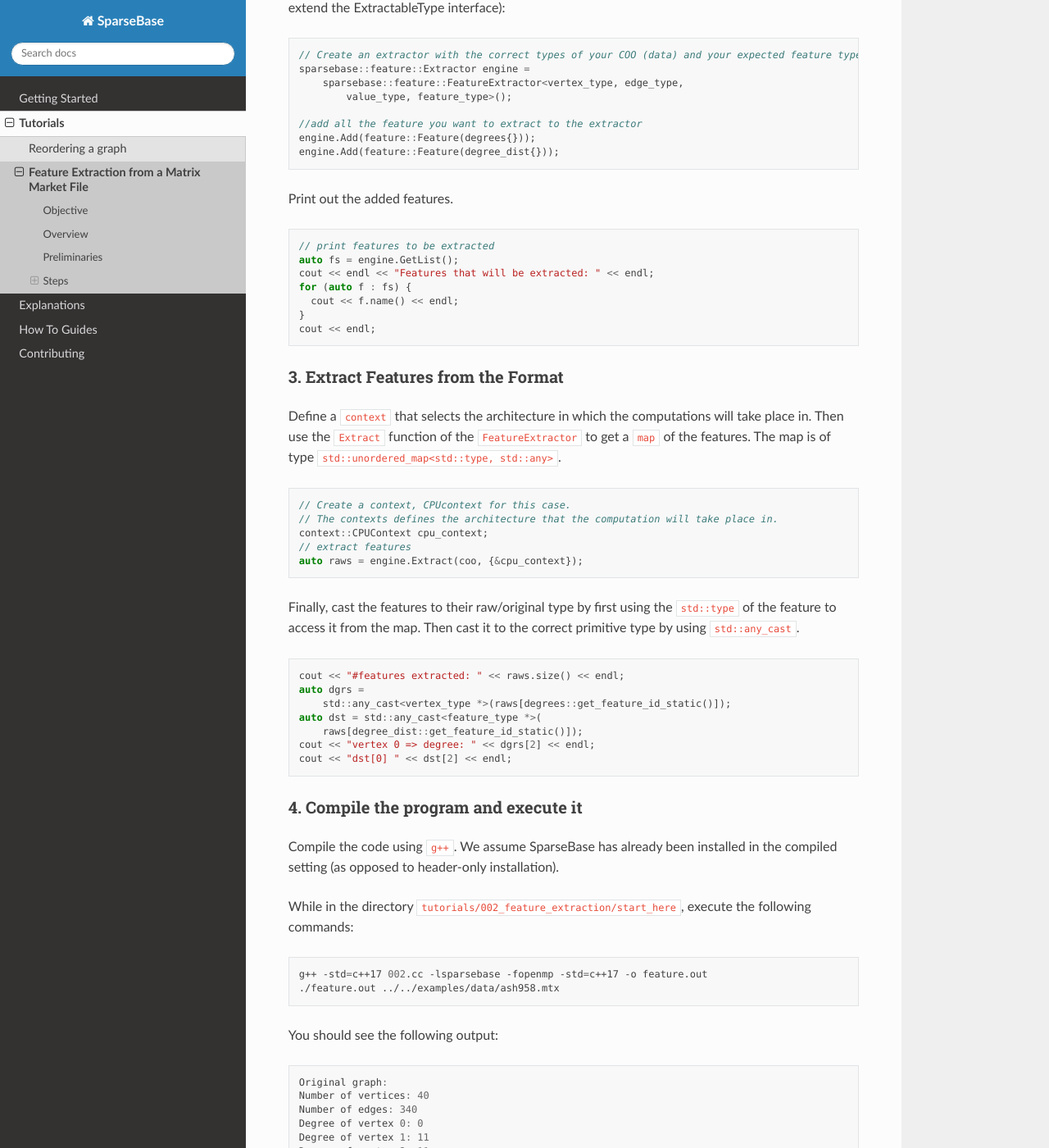
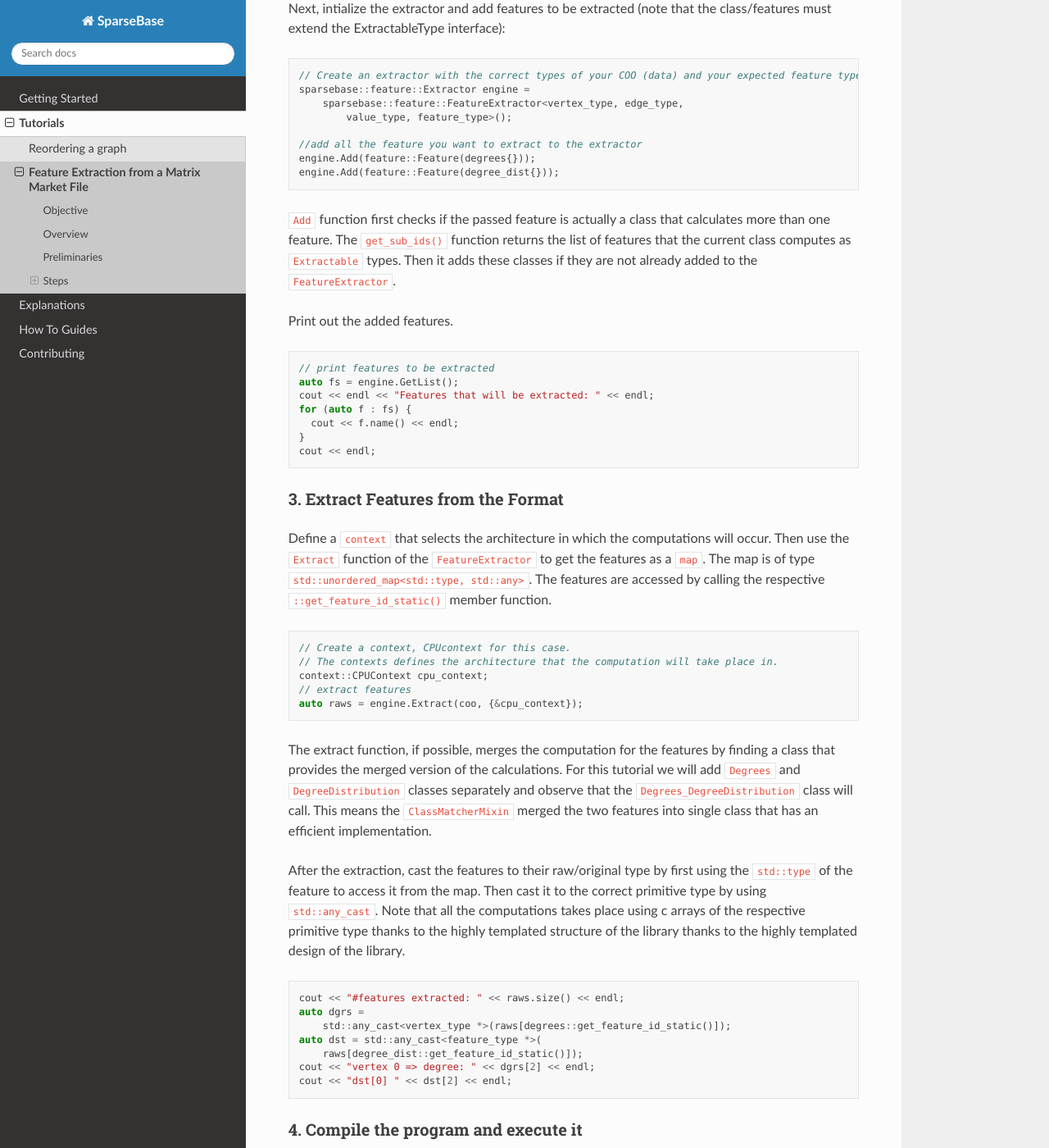
Before and after one commit to sparcityeu/SparseBase, a Sphinx documentation site: the page built from docs/pages/tutorials/002_feature_extraction.md, in a window 1280 px wide and 1400 px high, scrolled down 1285 px. Shown: the whole window at 82% size. Built offline with Sphinx 7.4.7 and the Read the Docs theme 2.0.0, drawn with Linux system fonts in a browser that asks for light colours; pages that are not in the unit, such as notebooks, are missing from menus; some of the changed text lies outside the part shown.

Commit message:
feature tutorial complete

````diff
--- a/docs/pages/tutorials/002_feature_extraction.md
+++ b/docs/pages/tutorials/002_feature_extraction.md
@@ -8,18 +8,18 @@
 In this tutorial, you will use SparseBase to do the following:
 
 1. Read a matrix-market file.
-2. Reorder the vertices of the graph according to their degree.
-3. Restructure the graph according to the generated ordering.
+2. Create a FeatureExtractor and add features to extract, for this tutorial we use `Degrees` and `DegreeDistribution`.
+3. Extract features and cast them to correct primitive types.
 
 ## Preliminaries
-Start by navigating to the directory `tutorials/002_feature_extraction/start_here/`. Open the file `002.cc` using a code editor and follow along with the tutorial. The file contains some boilerplate code that includes the appropriate headers, creates some type definitions, and uses the `sparsebase` and `format` namespace.
+Start by navigating to the directory `tutorials/002_feature_extraction/start_here/`. Open the file `tutorial_002.cc` using a code editor and follow along with the tutorial. The file contains some boilerplate code that includes the appropriate headers, creates some type definitions, and uses the `sparsebase` and `format` namespace.
 
 The completed tutorial can be found in `tutorials/002_feature_extraction/solved/solved.cc`. We will use the matrix-market file `examples/data/ash958.mtx`.
 
 ## Steps
 
 ### 1. Read the graph from disk
-Begin your main program by reading the unordered edge list file into a `CSR` object using a `MTXReader` object.
+Begin your main program by reading the matrix-market file into a `COO` object using a `MTXReader` object.
 
 ```c++
 // The name of the matrix-market file
@@ -48,6 +48,8 @@
 engine.Add(feature::Feature(degrees{}));
 engine.Add(feature::Feature(degree_dist{}));
 ```
+`Add` function first checks if the passed feature is actually a class that calculates more than one feature. The `get_sub_ids()` function returns the list of features that the current class computes as `Extractable` types. Then it adds these classes if they are not already added to the `FeatureExtractor`.
+
 
 Print out the added features.
 
@@ -63,9 +65,9 @@
 
 ### 3. Extract Features from the Format
 
-Define a `context` that selects the architecture in which the computations will take place in.
-Then use the `Extract` function of the `FeatureExtractor` to get a `map` of the features.
-The map is of type `std::unordered_map<std::type, std::any>`.
+Define a `context` that selects the architecture in which the computations will occur.
+Then use the `Extract` function of the `FeatureExtractor` to get the features as a `map`.
+The map is of type `std::unordered_map<std::type, std::any>`. The features are accessed by calling the respective `::get_feature_id_static()` member function.
 
 ```c++
 // Create a context, CPUcontext for this case.
@@ -75,7 +77,11 @@
 auto raws = engine.Extract(coo, {&cpu_context});
 ```
 
-Finally, cast the features to their raw/original type by first using the `std::type` of the feature to access it from the map. Then cast it to the correct primitive type by using `std::any_cast`.
+The extract function, if possible, merges the computation for the features by finding a class that provides the merged version of the calculations.
+For this tutorial we will add `Degrees` and `DegreeDistribution` classes separately and observe that the `Degrees_DegreeDistribution` class will call. This means the `ClassMatcherMixin` merged the two features into single class that has an efficient implementation.
+
+After the extraction, cast the features to their raw/original type by first using the `std::type` of the feature to access it from the map. Then cast it to the correct primitive type by using `std::any_cast`.
+Note that all the computations takes place using c arrays of the respective primitive type thanks to the highly templated structure of the library thanks to the highly templated design of the library.
 
 ```c++
 cout << "#features extracted: " << raws.size() << endl;
@@ -92,24 +98,11 @@
 
 While in the directory `tutorials/002_feature_extraction/start_here`, execute the following commands:
 ```bash
-g++ -std=c++17 002.cc -lsparsebase -fopenmp -std=c++17 -o feature.out
-./feature.out ../../examples/data/ash958.mtx
+g++ -std=c++17 tutorial_002.cc -lsparsebase -fopenmp -std=c++17 -o feature.out
+./feature.out ../../../examples/data/ash958.mtx
 ```
 
 You should see the following output:
 
 ```
-Original graph:
-Number of vertices: 40
-Number of edges: 340
-Degree of vertex 0: 0
-Degree of vertex 1: 11
-Degree of vertex 2: 11
-
-Reordered graph:
-Number of vertices: 40
-Number of edges: 340
-Degree of vertex 0: 33
-Degree of vertex 1: 29
-Degree of vertex 2: 18
 ```
````
Also changed, not shown: 2 other files.
